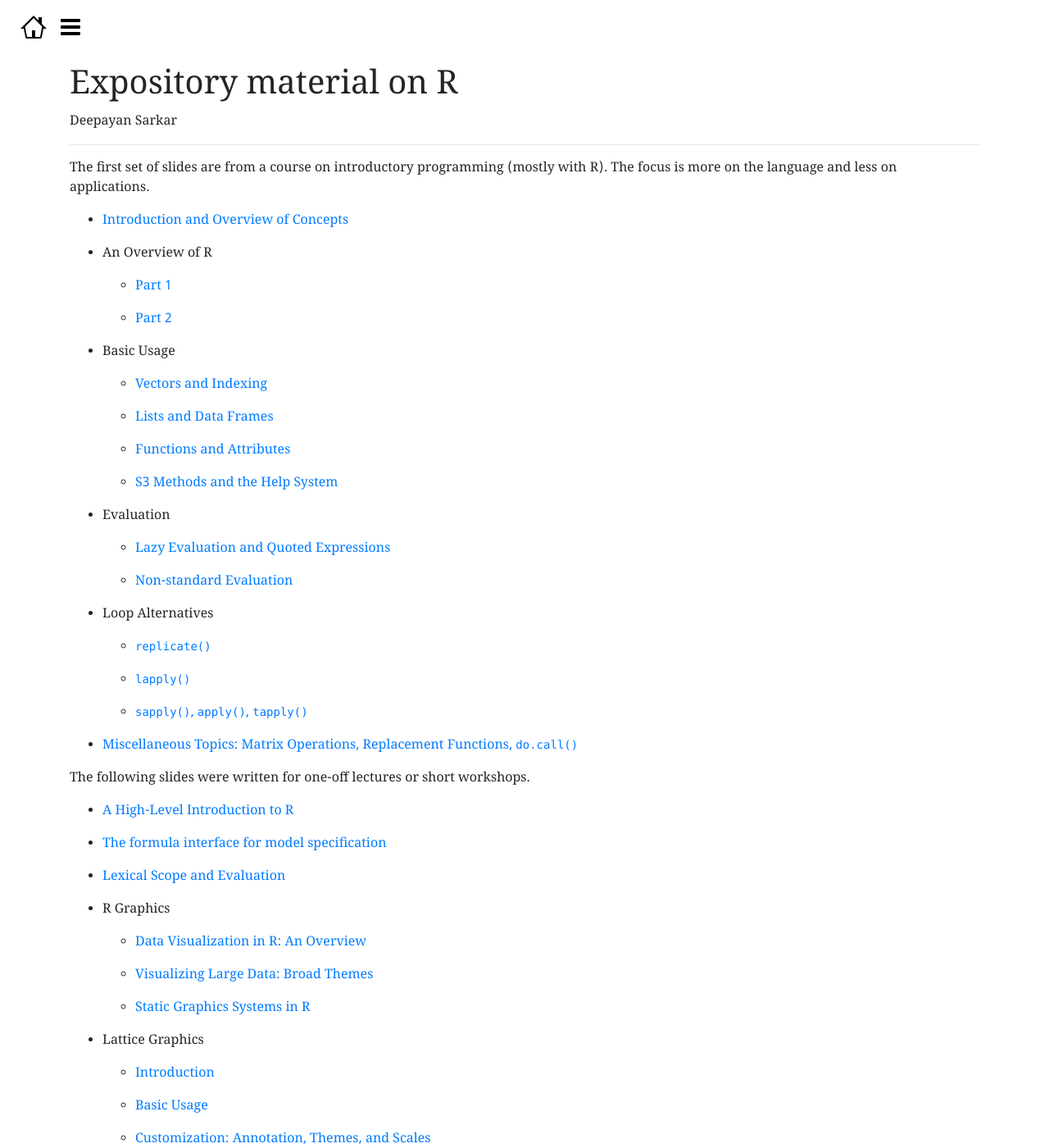
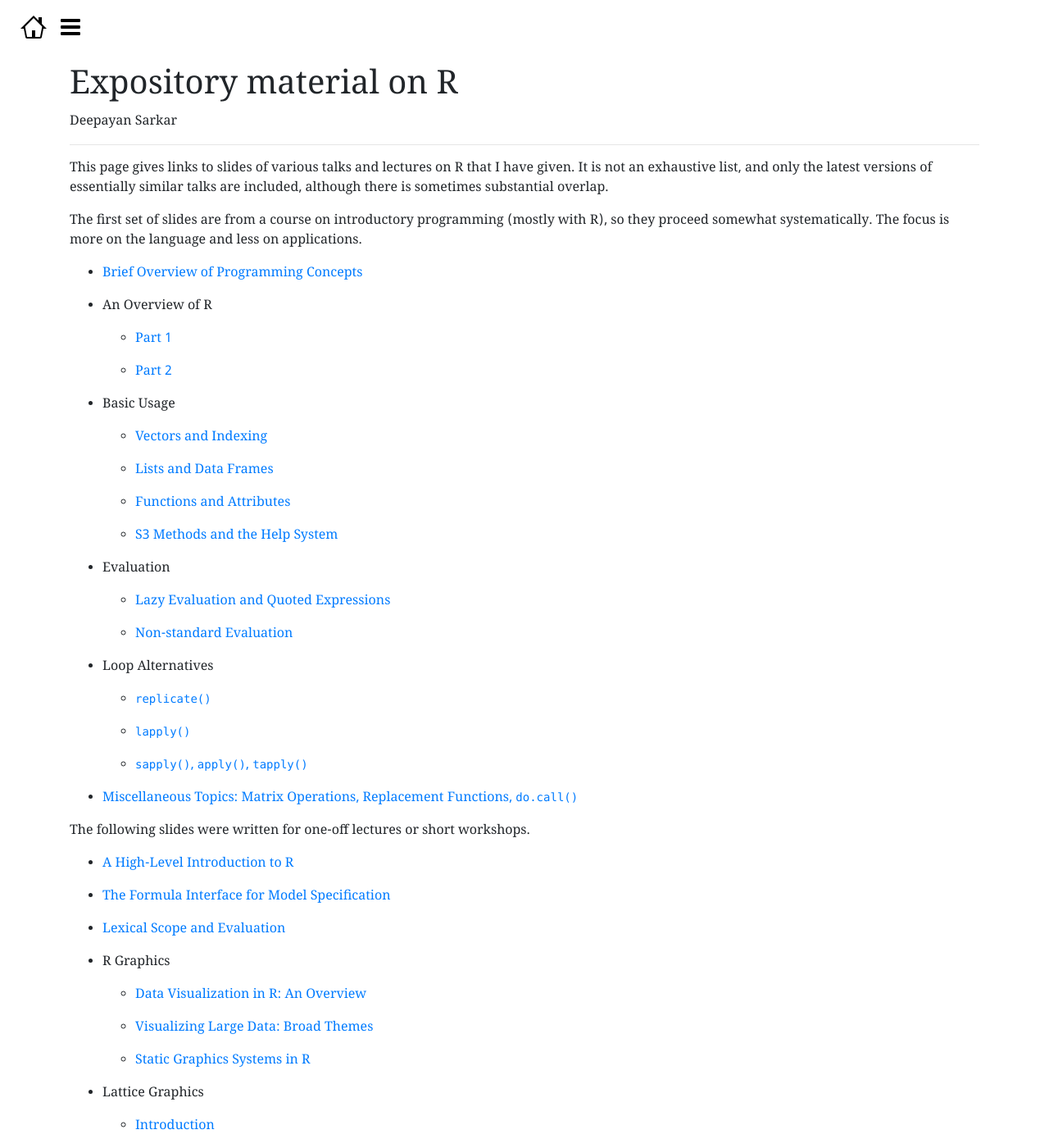
Before and after one commit to deepayan/deepayan.github.io, a Jekyll site: the page built from r-expository-material.md, in a window 1280 px wide and 1400 px high. Shown: the whole window at 82% size. Built offline with Jekyll 4.4.1, drawn with Linux system fonts in a browser that asks for light colours; some web fonts are replaced; our own code applies the rules of GitHub Pages for plain Markdown files.

Commit message:
minor update

```diff
--- a/r-expository-material.md
+++ b/r-expository-material.md
@@ -3,12 +3,17 @@ title: Expository material on R
 author: Deepayan Sarkar
 ---
 
+This page gives links to slides of various talks and lectures on R
+that I have given. It is not an exhaustive list, and only the latest
+versions of essentially similar talks are included, although there is
+sometimes substantial overlap.
+
 The first set of slides are from a course on introductory programming
-(mostly with R). The focus is more on the language and less on
-applications.
+(mostly with R), so they proceed somewhat systematically. The focus is
+more on the language and less on applications.
 
 
-- [Introduction and Overview of Concepts](https://deepayan.github.io/courses/introductory-computer-programming/slides/02-introduction-2.html)
+- [Brief Overview of Programming Concepts](https://deepayan.github.io/courses/introductory-computer-programming/slides/02-introduction-2.html)
 
 - An Overview of R
 
@@ -48,7 +53,7 @@ workshops.
 
 - [A High-Level Introduction to R](https://www.isid.ac.in/~deepayan/Mysore-University-2019/roverview.html)
 
-- [The formula interface for model specification](https://www.isid.ac.in/~deepayan/Mysore-University-2019/rformula.html)
+- [The Formula Interface for Model Specification](https://www.isid.ac.in/~deepayan/Mysore-University-2019/rformula.html)
 
 - [Lexical Scope and Evaluation](https://deepayan.github.io/r-talks/r-eval/eval.html)
 
```
